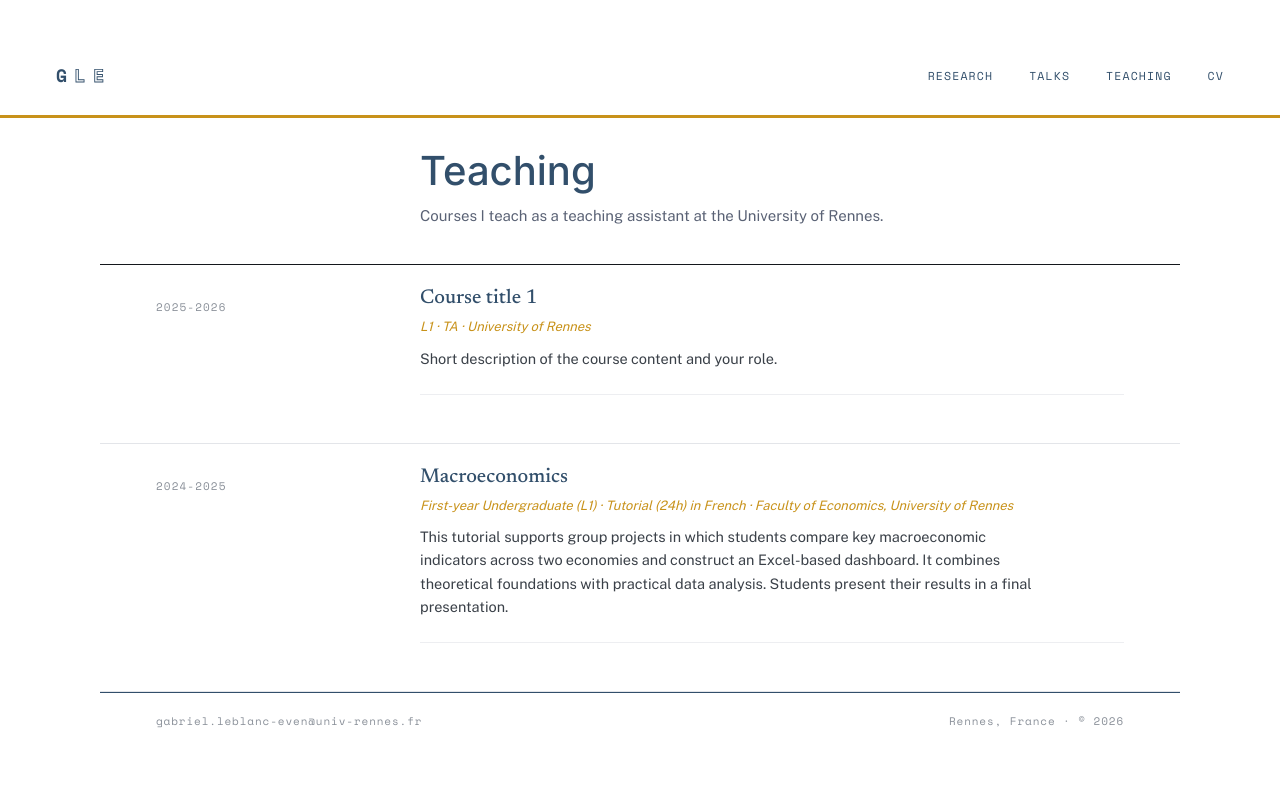
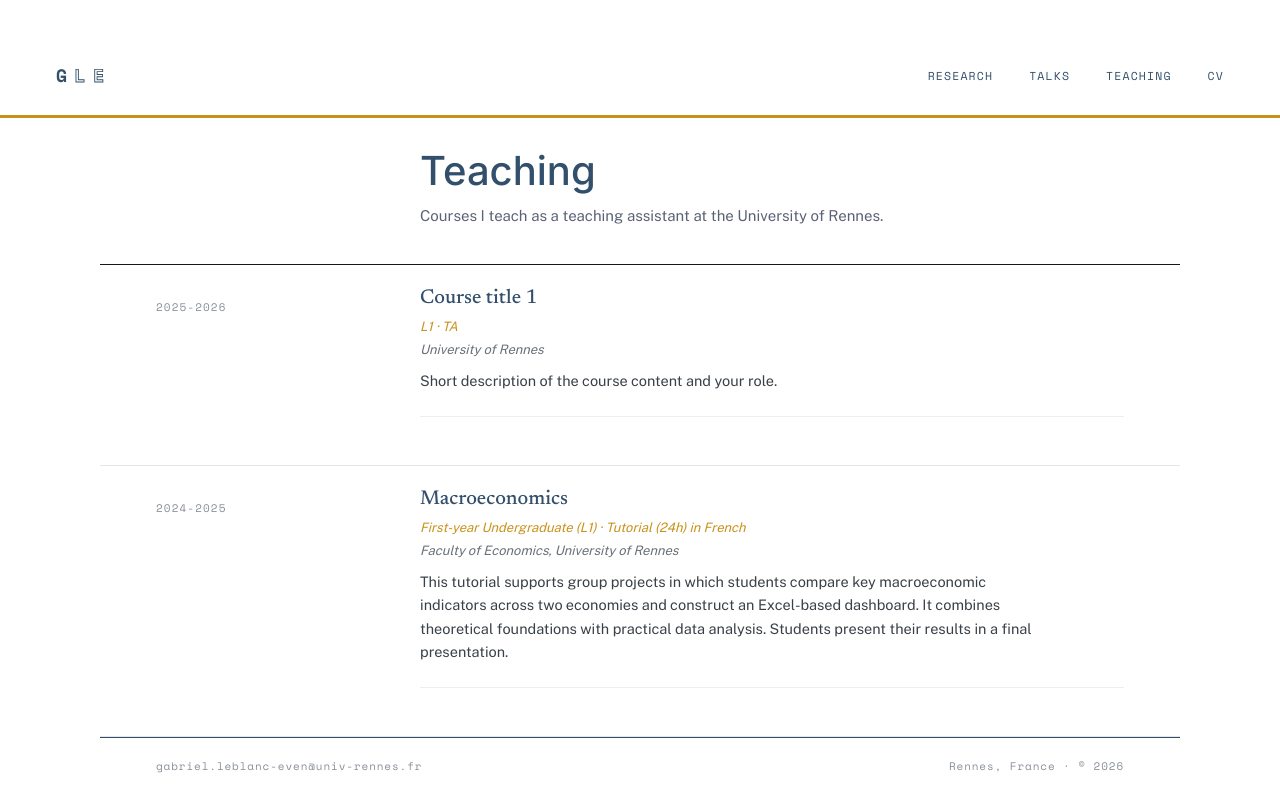
Before and after one commit to gabriel-leblanceven/gabriel-leblanceven.github.io, a Jekyll site: the page built from _pages/teaching.md, in a window 1280 px wide. Shown: the top 812 px of the page. Built offline with Jekyll 4.4.1, drawn with Linux system fonts in a browser that asks for light colours; a script bundle is joined from its source files by our own code; library files that are not in the unit come from our copies.

Commit message:
Update teaching.md

```diff
--- a/_pages/teaching.md
+++ b/_pages/teaching.md
@@ -68,7 +68,8 @@ body{padding-top:0 !important;}
         {% for c in grp.items %}
           <div style="margin-bottom:24px;padding-bottom:24px;border-bottom:1px solid #EDEEF1;">
             <div style="font-family:'Newsreader',serif;font-size:20px;font-weight:500;color:#324f6b;line-height:1.3;">{{ c.title }}</div>
-            <div style="font-family:'Public Sans',sans-serif;font-size:13px;font-style:italic;color:#c8921a;margin-top:6px;">{{ c.level }} &middot; {{ c.role }} &middot; {{ c.institution }}</div>
+            <div style="font-family:'Public Sans',sans-serif;font-size:13px;font-style:italic;color:#c8921a;margin-top:6px;">{{ c.level }} &middot; {{ c.role }}</div>
+            <div style="font-family:'Public Sans',sans-serif;font-size:13px;font-style:italic;color:#6a7078;margin-top:3px;">{{ c.institution }}</div>
             <div style="font-size:14.5px;color:#3a4048;line-height:1.6;margin-top:10px;max-width:620px;">{{ c.description }}</div>
           </div>
         {% endfor %}
```
